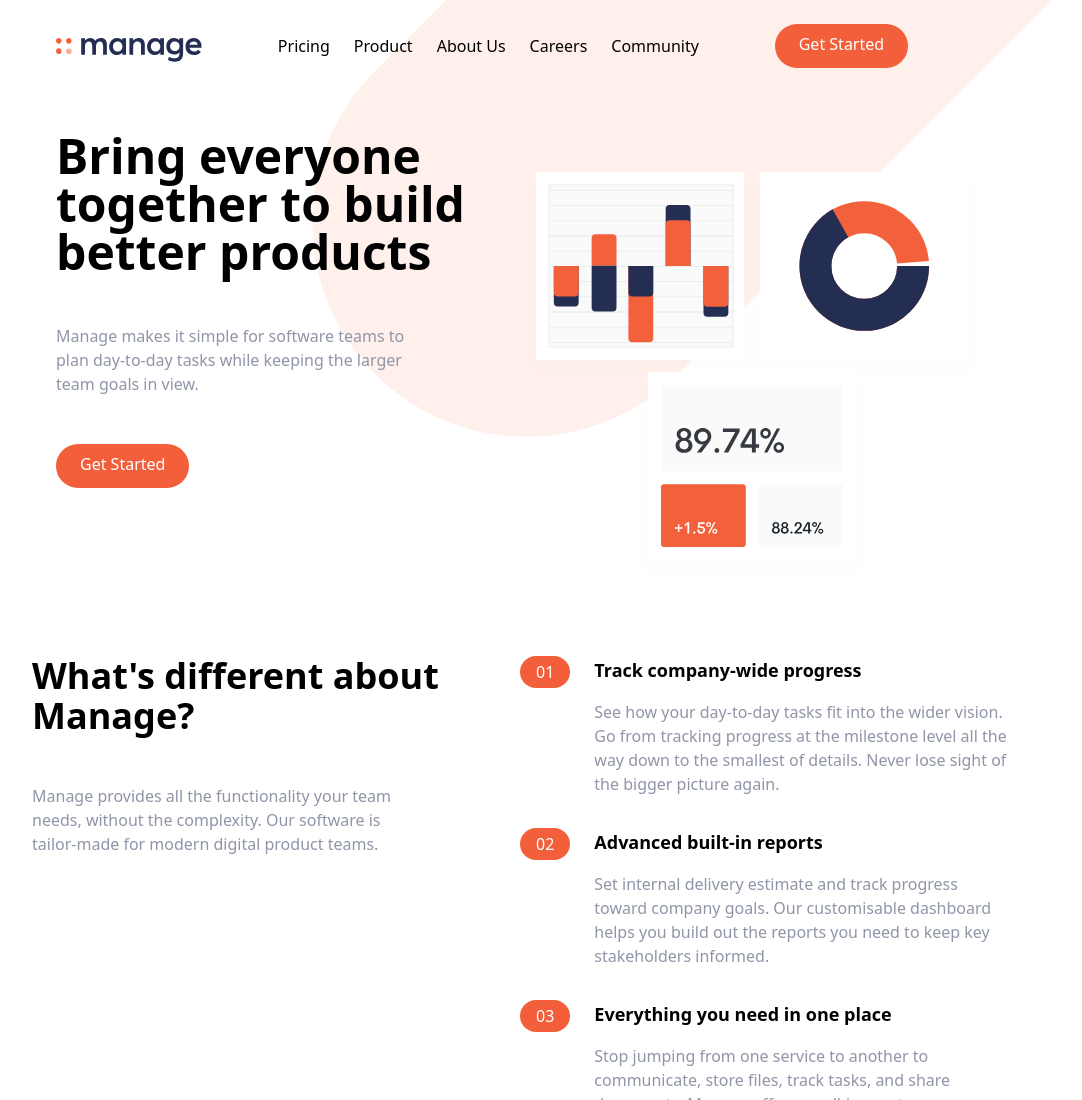
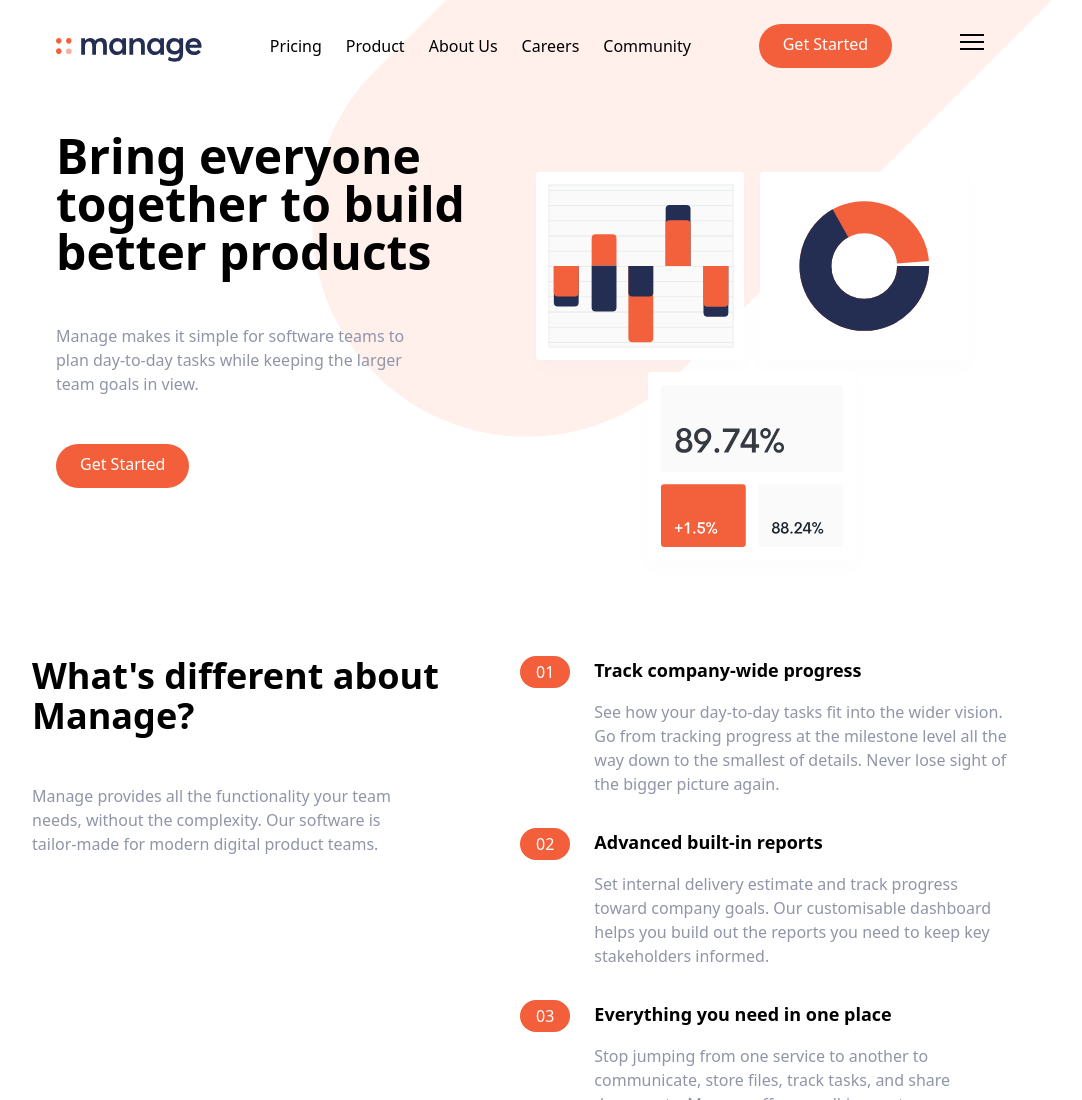
Before and after one commit to dthackray/Tailwind-Crash-Course, a website: page index.html in a window 1280 px wide. Shown: the top 1100 px of the page, without its empty margins (120-1202 px from the left). Drawn offline with Linux system fonts and the light colour scheme.

Commit message:
Add CSS rules for hamburger menu open and close
Signed-off-by: Dan Thackray <djthackray@gmail.com>

```diff
--- a/input.css
+++ b/input.css
@@ -14,13 +14,61 @@
   background-repeat: no-repeat;
 }
 
-@media(max-width: 576px) {
+@media (max-width: 576px) {
   body {
     background-position: 50px -50px;
     background-size: 500px;
   }
 
   #cta {
-        background-image: url("../img/bg-simplify-section-mobile.svg")
+    background-image: url("../img/bg-simplify-section-mobile.svg");
   }
 }
+
+/* Hamburger Menu */
+
+.hamburger {
+  cursor: pointer;
+  width: 24px;
+  height: 24px;
+  transition: all 0.25s;
+  position: relative;
+}
+
+.hamburger-top,
+.hamburger-middle,
+.hamburger-bottom {
+  position: absolute;
+  top: 0;
+  left: 0;
+  width: 24px;
+  height: 2px;
+  background: black;
+  transform: rotate(0);
+  transition: all 0.5s;
+}
+
+.hamburger-middle {
+  transform: translateY(7px);
+}
+
+.hamburger-bottom {
+  transform: translateY(14px);
+}
+
+.open {
+  transform: rotate(90deg);
+  transform: translateY(0px);
+}
+
+.open .hamburger-top {
+  transform: rotate(45deg) translateY(6px) translate(6px);
+}
+
+.open .hamburger-middle {
+  display: none;
+}
+
+.open .hamburger-bottom {
+  transform: rotate(-45deg) translateY(6px) translate(-6px);
+}
```
Also changed, not shown: css/main.css. Lines whose indentation alone changed are shown as unchanged.
